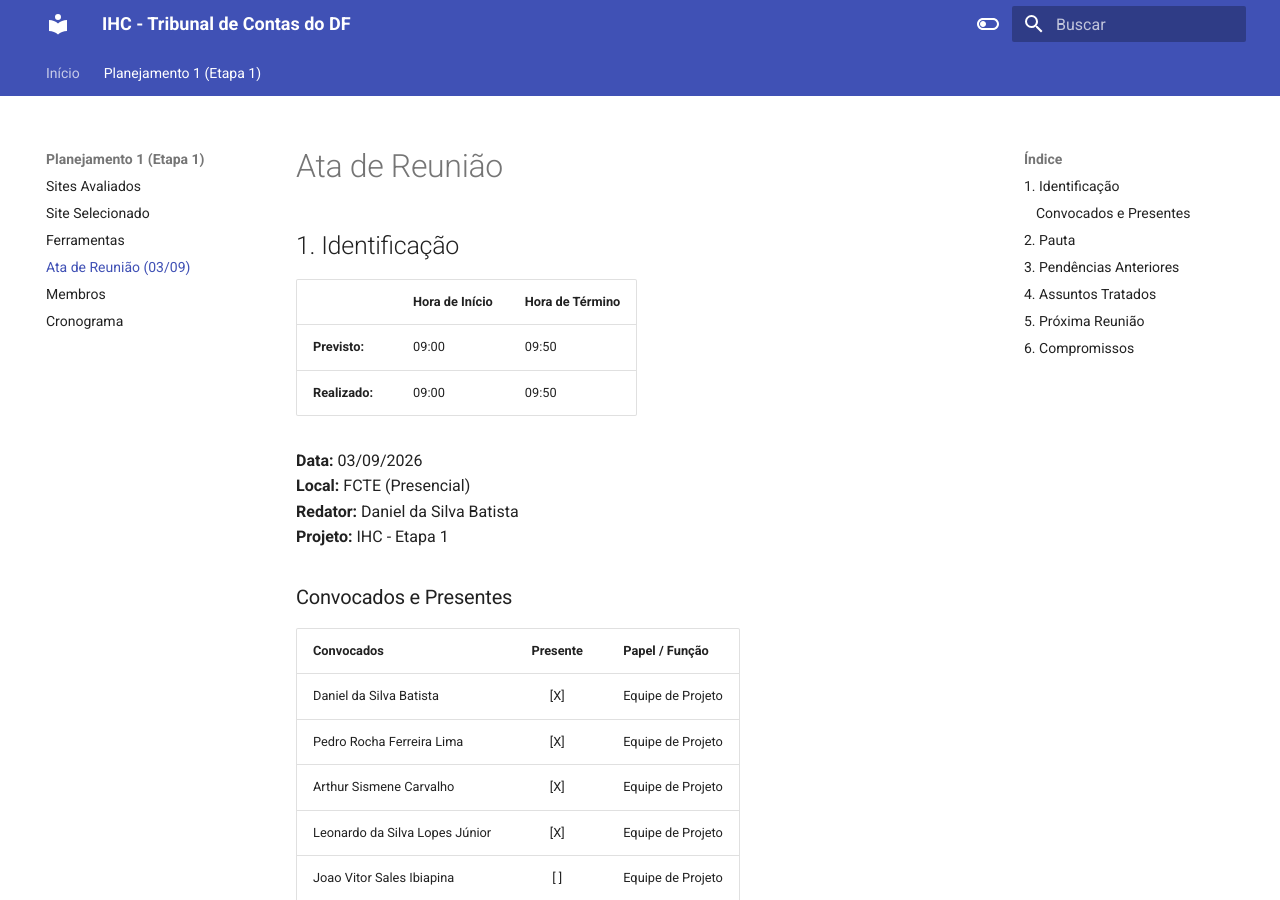
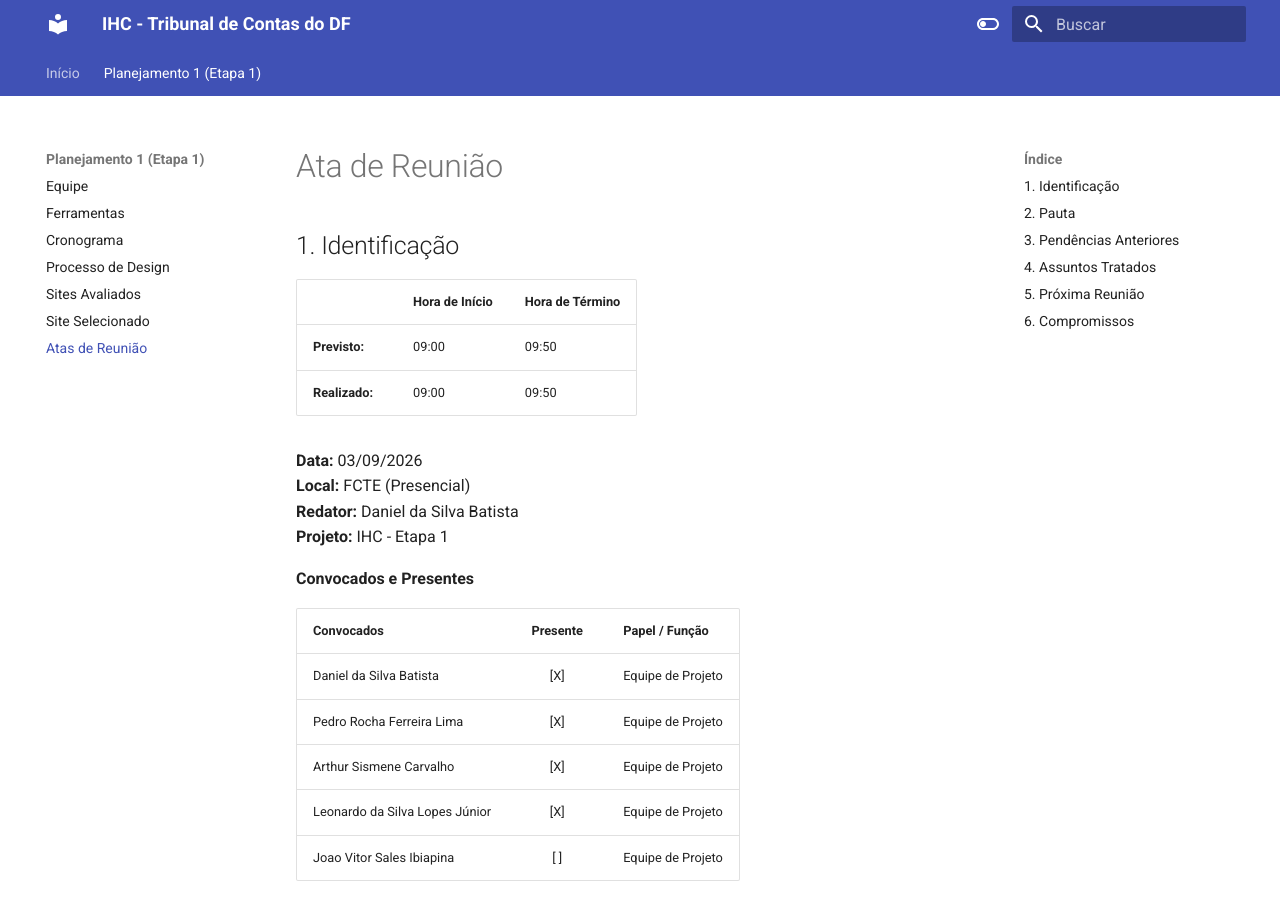
Before and after one commit to Interacao-Humano-Computador/2026.2-Grupo07, an MkDocs documentation site: the page built from docs/planejamento/ata-reuniao.md, in a window 1280 px wide and 900 px high. Built offline with MkDocs 1.6.1 and Material for MkDocs 9.7.7, drawn with Linux system fonts in a browser that asks for light colours.

Commit message:
docs: cria artefato de Processo de Design e atualiza referências no menu

```diff
--- a/docs/planejamento/ata-reuniao.md
+++ b/docs/planejamento/ata-reuniao.md
@@ -12,7 +12,7 @@
 **Redator:** Daniel da Silva Batista
 **Projeto:** IHC - Etapa 1
 
-### Convocados e Presentes
+**Convocados e Presentes**
 
 | Convocados | Presente | Papel / Função |
 |---|:---:|---|
--- a/mkdocs.yml
+++ b/mkdocs.yml
@@ -44,9 +44,10 @@ markdown_extensions:
 nav:
   - Início: index.md
   - Planejamento 1 (Etapa 1):
+    - Equipe: planejamento/membros.md
+    - Ferramentas: planejamento/ferramentas.md
+    - Cronograma: planejamento/cronograma.md
+    - Processo de Design: planejamento/processo-de-design.md
     - Sites Avaliados: planejamento/sites-avaliados.md
     - Site Selecionado: planejamento/site-escolhido.md
-    - Ferramentas: planejamento/ferramentas.md
-    - Ata de Reunião (03/09): planejamento/ata-reuniao.md
-    - Membros: planejamento/membros.md
-    - Cronograma : planejamento/cronograma.md
+    - Atas de Reunião: planejamento/ata-reuniao.md
```
Also changed, not shown: docs/planejamento/membros.md (+1 -1 lines), docs/planejamento/processo-de-design.md (added, +58 -0 lines), docs/assets/images/mayhew.png (added).
